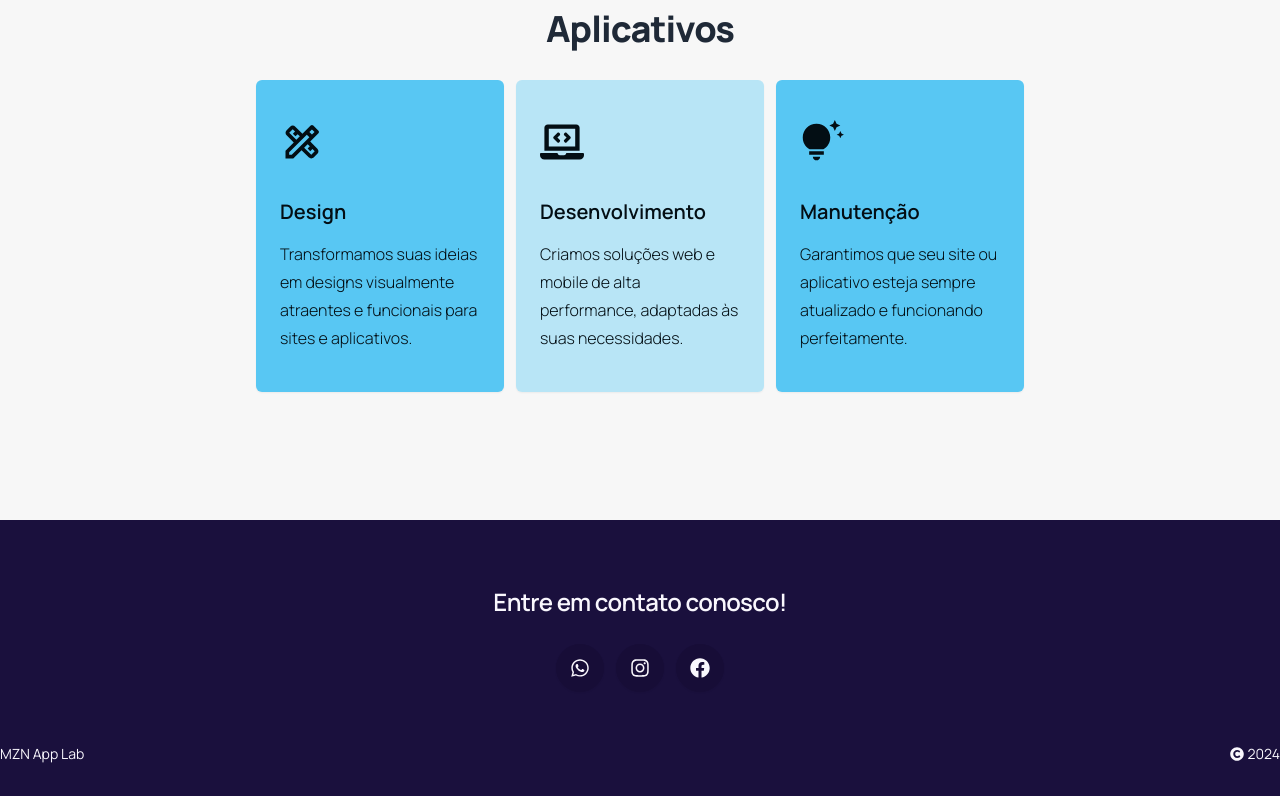
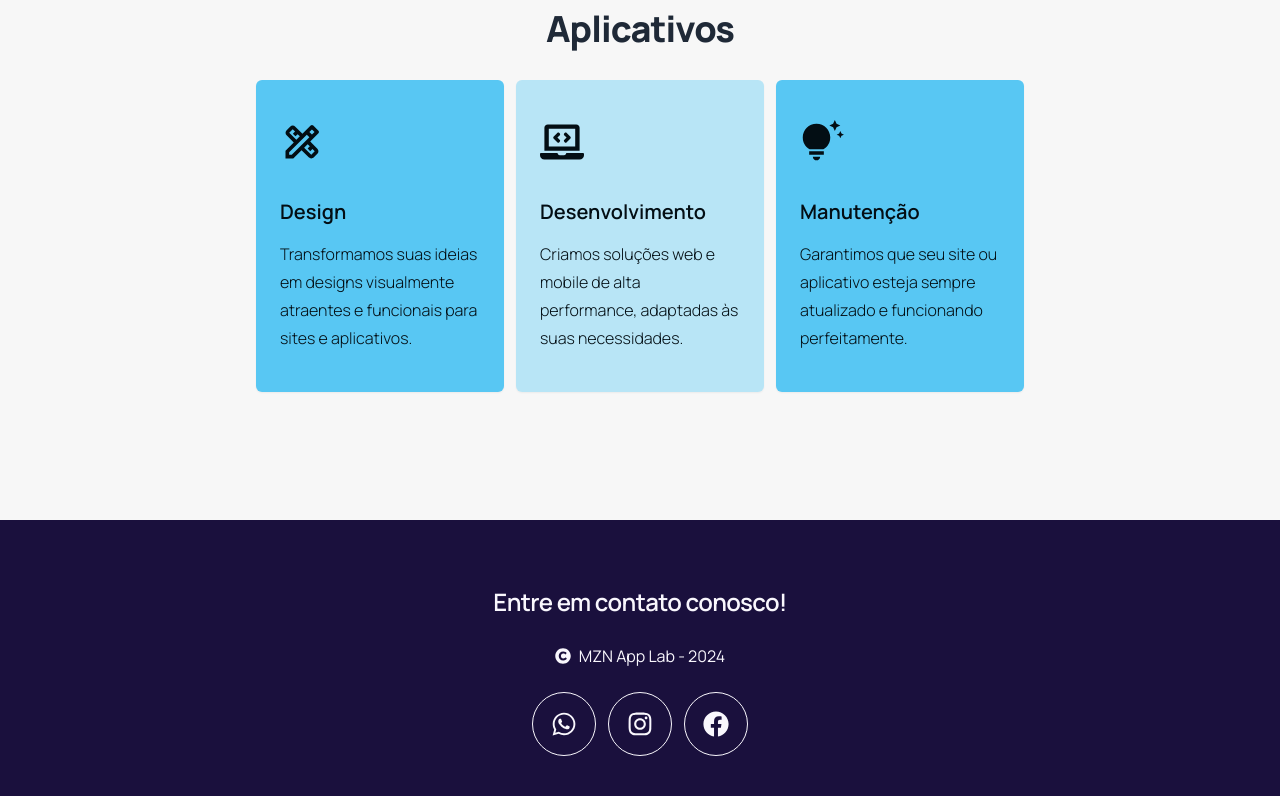
Before and after one commit to jessemezini/feacomoveis.com.br, a Next.js app: page / in a window 1280 px wide. Shown: the part 1180-1976 px from the top of the page. Built offline with nearby package versions, Linux system fonts and the light colour scheme.

Commit message:
upd footer styles

```diff
--- a/src/components/footer.tsx
+++ b/src/components/footer.tsx
@@ -13,31 +13,29 @@ export default function Footer() {
           Entre em contato conosco!
         </h2>
 
+        <p className="flex gap-x-2 justify-center items-center mb-6">
+          <FaCopyright /> MZN App Lab - {new Date().getFullYear()}
+        </p>
+
         <div className="flex justify-center gap-3">
-          <a href="https://wa.me/5519983373120" className="btn btn-circle">
-            <FaWhatsapp size={20} />
+          <a
+            href="https://wa.me/5519983373120"
+            className="btn btn-lg btn-outline btn-neutral btn-circle"
+          >
+            <FaWhatsapp size={26} />
           </a>
           <a
             href="https://www.instagram.com/mznapplab/"
-            className="btn btn-circle"
+            className="btn btn-lg btn-outline btn-neutral btn-circle"
           >
-            <FaInstagram size={20} />
+            <FaInstagram size={26} />
           </a>
           <a
             href="https://www.facebook.com/mznapplab"
-            className="btn btn-circle"
+            className="btn btn-lg btn-outline btn-neutral btn-circle"
           >
-            <FaFacebook size={20} />
+            <FaFacebook size={26} />
           </a>
-        </div>
-      </div>
-
-      <div className="py-3">
-        <div className="container mx-auto text-sm flex flex-col gap-3 items-center justify-between sm:flex-row sm:justify-between">
-          <p>MZN App Lab</p>
-          <p className="flex gap-x-1 items-center">
-            <FaCopyright /> {new Date().getFullYear()}
-          </p>
         </div>
       </div>
     </footer>
```
